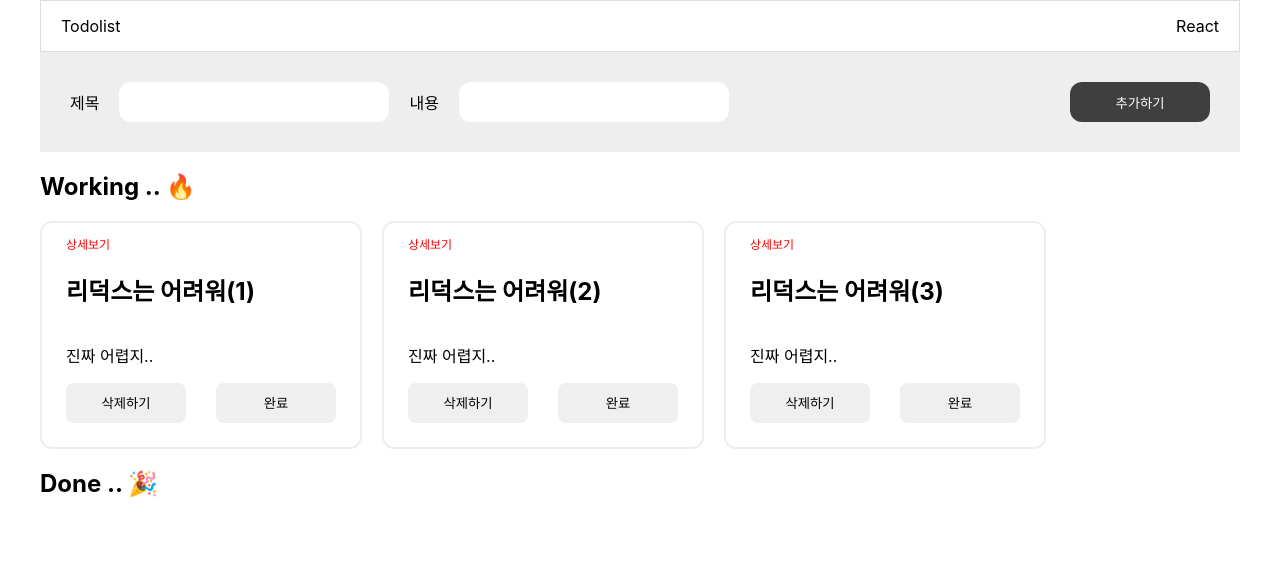
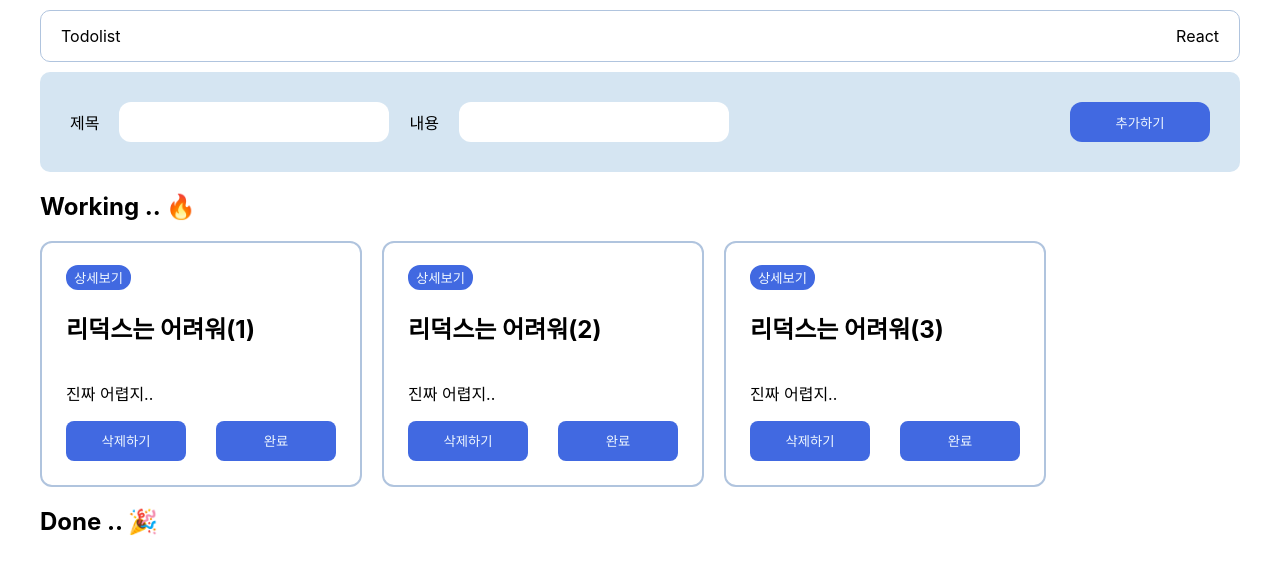
Before and after one commit to 2Zerozero/InovationCamp, a React (Create React App) app: page / in a window 1280 px wide. Shown: the top 574 px of the page. Built offline with nearby package versions, Linux system fonts and the light colour scheme.

Commit message:
CSS 수정!

```diff
--- a/src/Pages/Detail/style.js
+++ b/src/Pages/Detail/style.js
@@ -25,6 +25,8 @@ export const Item = styled.div`
             height: 40px;
             border: none;
             border-radius: 8px;
+            background-color: #4169E1;
+            color: #F0F8FF;
         }
     }
 
--- a/src/components/Form/style.js
+++ b/src/components/Form/style.js
@@ -5,15 +5,19 @@ export const Form = styled.form`
     align-items: center;
     justify-content: space-between;
     padding: 30px;
-    background-color: #eee;
+    background-color: #D5E5F2;
+    border-radius: 10px;
 
     button {
         width: 140px;
         height: 40px;
         border: none;
         border-radius: 12px;
-        background-color: #3f3f3f;
-        color: #ffffff;
+        background-color: #4169E1;
+        color: #F0F8FF;
+        cursor: pointer;
+        &:hover{background-color: #F0F8FF;
+            color: #4169E1;}
     }
 `
 
--- a/src/components/Header/style.js
+++ b/src/components/Header/style.js
@@ -5,6 +5,8 @@ export const Header = styled.div`
     align-items: center;
     justify-content: space-between;
     height: 50px;
+    margin: 10px 0 10px 0;
     padding: 0 20px;
-    border: 1px solid #ddd;
+    border: 1px solid #B0C4DE;
+    border-radius: 10px;
 `
--- a/src/components/Todo/Todo.jsx
+++ b/src/components/Todo/Todo.jsx
@@ -21,7 +21,7 @@ function Todo ({todos, isDone}) {
         {todos.filter((todo) => todo.isDone === isDone).map((todo) => {
             return (
             <S.Todo key={todo.id}>
-                <Link to={`/${todo.id}`}>상세보기</Link>
+                <Link to={`/${todo.id}`}><S.More>상세보기</S.More></Link>
                 <h2>{todo.title}</h2>
                 <p>{todo.content}</p>
                 <S.Buttons>
--- a/src/components/Todo/style.js
+++ b/src/components/Todo/style.js
@@ -19,7 +19,7 @@ export const Todo = styled.div`
     width: 270px;
     min-height: 150px;
     padding: 12px 24px 24px;
-    border: 2px solid #eee;
+    border: 2px solid #B0C4DE;
     border-radius: 12px;
 `
 
@@ -32,5 +32,23 @@ export const Buttons = styled.div`
         height: 40px;
         border: none;
         border-radius: 8px;
+        cursor: pointer;
+        background-color: #4169E1;
+        color: #F0F8FF;
+        &:hover{background-color: #F0F8FF;
+            border-color: #F0F8FF;
+            color: #4169E1;}
     }
 `
+
+export const More = styled.button`
+    margin-top: 10px;
+    border: 2px solid #4169E1;
+    border-radius: 12px;
+    background-color: #4169E1;
+    color: #F0F8FF;
+    cursor: pointer;
+    &:hover{background-color: #F0F8FF;
+            border-color: #F0F8FF;
+            color: #4169E1;}
+`
```
